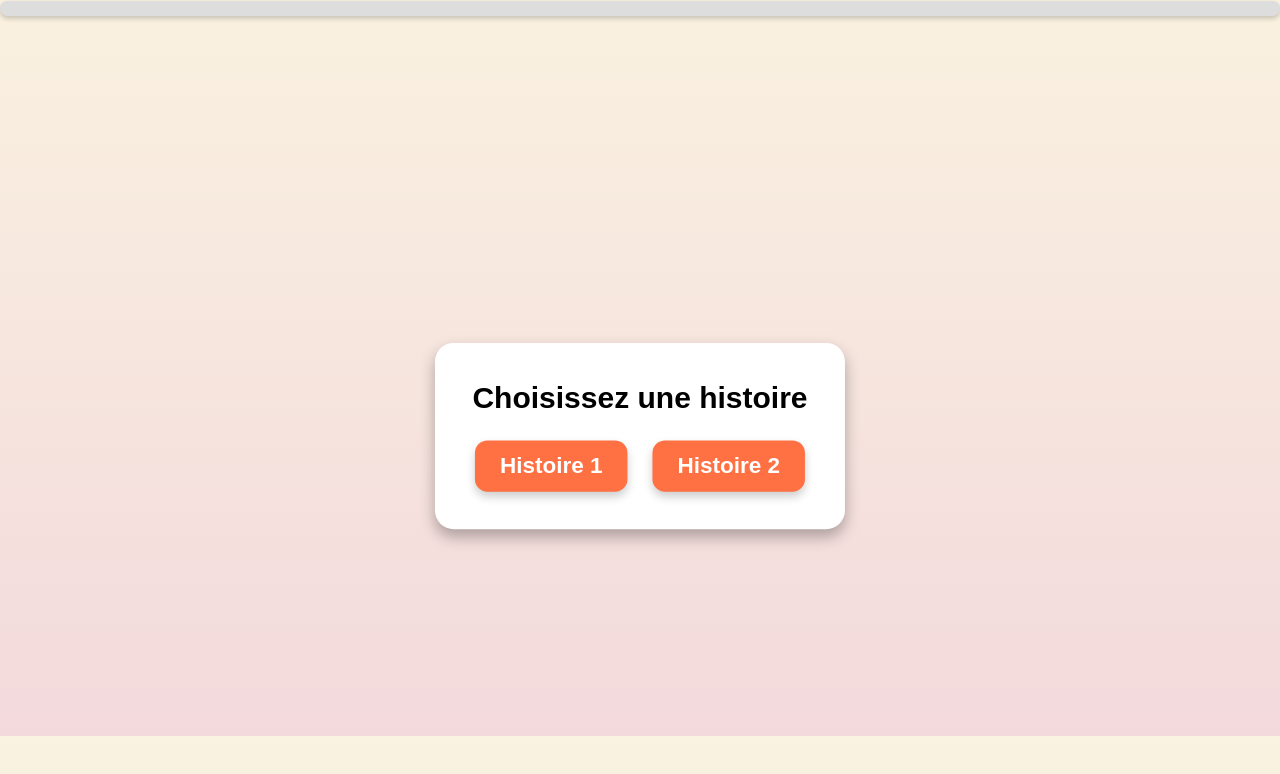
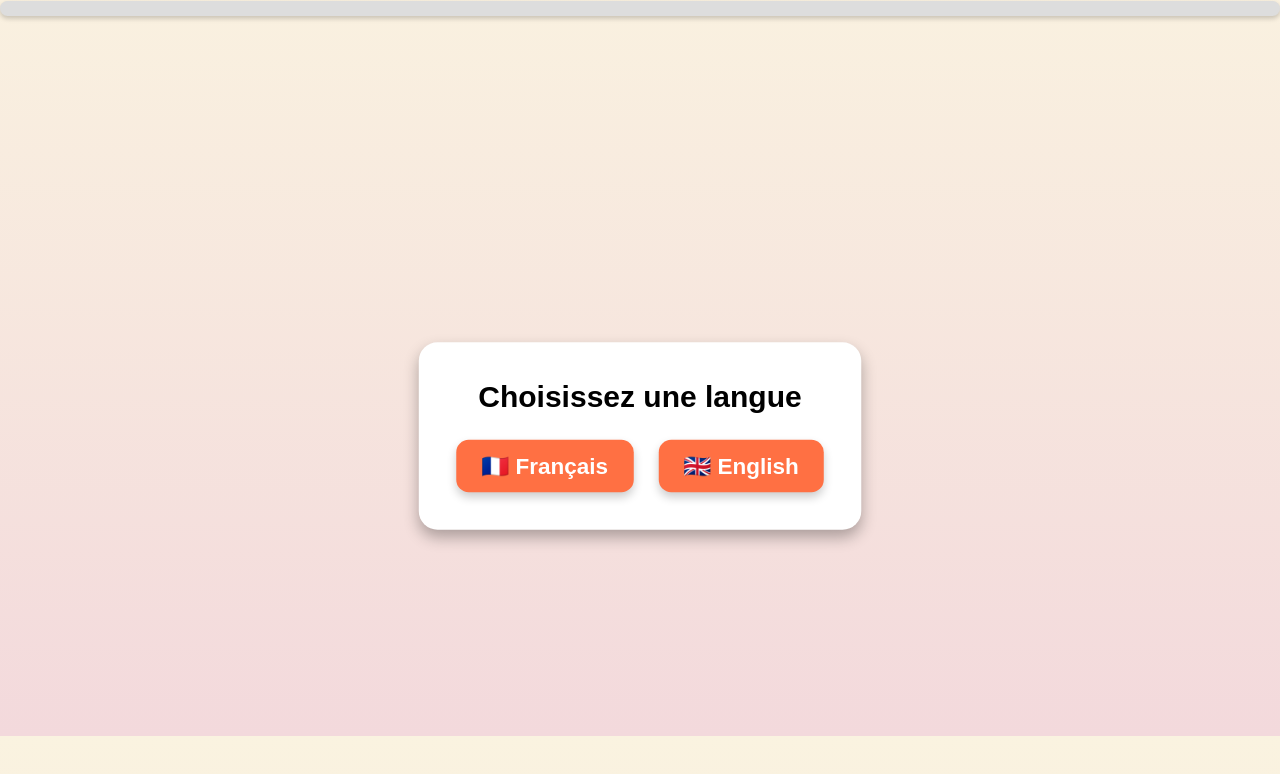
Before and after one commit to EnzoDattignie/QTum-Physics, a plain HTML site: page index.html in a window 1280 px wide. Shown: the part 64-838 px from the top of the page. Drawn offline with Linux system fonts and the light colour scheme.

Commit message:
Incorporation des textes finaux

```diff
--- a/index.html
+++ b/index.html
@@ -14,10 +14,10 @@
 
   <!-- Sélecteur d'histoire -->
   <div id="story-selector" class="modal">
-      <h2>Choisissez une histoire</h2>
+      <h2>Choisissez une langue</h2>
       <div id="story-options">
-          <button class="story-btn" data-story="story1">Histoire 1</button>
-          <button class="story-btn" data-story="story2">Histoire 2</button>
+          <button class="story-btn" data-story="story1">🇫🇷 Français</button>
+          <button class="story-btn" data-story="story2">🇬🇧 English</button>
       </div>
   </div>
 
--- a/script.js
+++ b/script.js
@@ -26,9 +26,9 @@ document.addEventListener('DOMContentLoaded', function() {
 
                     { text: "— Rien de tel que le sport pour se défouler, dit-il. Je t’ai préparé un parcours spécial 'Loup excité'. Prêt ?", image: "Joyeux.jpg" },
 
-                    { text: "Et il fila comme une fusée. Derrière lui, Loup courait, sautait, rampait… Alfred s’arrêta au pied d’un arbre immense.", image: "Excité.jpg" },
+                    { text: "Et il fila comme une fusée. Derrière lui, Loup courait, sautait, rampait… Alfred s’arrêta au pied d’un arbre immense.", image: "Test.jpg" },
 
-                    { text: "— On se retrouve en haut ! cria-t-il en disparaissant dans les feuillages.", image: "Excité.jpg" },
+                    { text: "— On se retrouve en haut ! cria-t-il en disparaissant dans les feuillages.", image: "Test.jpg" },
 
                     { text: "Arrivé au sommet, Loup regarda en bas… Sa gorge se serra, son cœur se mit à cogner dans sa poitrine, ses jambes à trembler.", image: "Peur.jpg" },
 
@@ -46,11 +46,11 @@ document.addEventListener('DOMContentLoaded', function() {
 
                     { text: "Les pattes pleines de farine, Gros Louis était avec Louve dans la cuisine.", image: "Neutre.jpg" },
 
-                    { text: "— Ils ont l’air de bien s’amuser tous les deux…, pensa Loup, jaloux.", image: "Jaloux.jpg" },
+                    { text: "— Ils ont l’air de bien s’amuser tous les deux…, pensa Loup, jaloux.", image: "Colere.jpg" },
 
                     { text: "— Salut Loup ! fit Gros Louis. Aujourd’hui, on prépare des macarons. Pour réussir ces gâteaux, il faut être très, très patient. Tiens, c’est un bon exercice pour toi, n’est-ce pas ?", image: "Joyeux.jpg" },
 
-                    { text: "À ces mots, Louve éclata de rire.", image: "Rire.jpg" },
+                    { text: "À ces mots, Louve éclata de rire.", image: "Rires.jpg" },
 
                     { text: "Loup sentit la moutarde lui monter au nez. Il devint tout rouge, tapa du pied et explosa :", image: "Colere.jpg" },
 
@@ -80,36 +80,93 @@ document.addEventListener('DOMContentLoaded', function() {
 
                     { text: "Loup et Louve se regardèrent, des cœurs plein les yeux. Loup leva ses pattes : il se sentait léger, léger, léger ! Et… il était affamé !", image: "Joyeux.jpg" },
 
-                    { text: "À table, mes amis, les macarons sont prêts !", image: "Rire.jpg" }
+                    { text: "À table, mes amis, les macarons sont prêts !", image: "Rires.jpg" }
             ],
             defaultBg: "bg-heureux"
         },
         story2: {
             steps: [
-                { text: "Il était une fois 3 petits cochons qui vivaient avec leur maman dans une petite maison. Un jour, leur mère les réunit et leur dit : \"Mes enfants, vous avez beaucoup grandi, et notre maison est bien trop petite pour nous maintenant. Demain, vous partirez pour construire chacun votre maison. Et surtout, faites bien attention au grand méchant loup\".", image: "Neutre.jpg" },
+                { text: "Once upon a time, there was a wolf who lived in a beautiful forest, surrounded by all his friends. His name was Wolf. But this wolf had a problem: he was too emotional. Happy, angry, sad, excited... his mood changed a hundred times a minute!", image: "Neutre.jpg" },
 
-                { text: "Le lendemain, ils s'embrassèrent tous et partirent. Nouf Nouf, le plus jeune et le plus paresseux, rencontra un paysan et lui demanda un peu de paille pour construire sa maison en quelques minutes. Nif Nif, le second, un peu moins paresseux, demanda du bois à un bûcheron et se construisit une maison en bois en quelques heures. Naf Naf, l'aîné et le plus travailleur, acheta des briques à un maçon et se construisit une solide maison de brique en plusieurs jours.", image: "Joyeux.jpg" },
+                { text: "So, when Wolf was in a joyful mood, he whistled with a light heart, cracked jokes, talked to the trees... He was bursting with energy and full of fun ideas!", image: "Joyeux.jpg" },
 
-                { text: "Ses frères qui avaient terminé bien avant lui, se moquaient de lui en rigolant et en jouant de la musique devant lui. Mais Naf Naf leur reprochait leur paresse et leur disait \"Nous verrons bien quand le loup viendra! Rira bien qui rira le dernier!\"", image: "Colere.jpg" },
+                { text: "However, if something upset him… Oh no! He would frown, explode, and send everyone away!", image: "Colere.jpg" },
 
-                { text: "Quelques jours plus tard, un horrible et énorme grand méchant loup sortit de la forêt. Il vit d’abord la maison de Nouf Nouf et cria: \"Petit cochon, ouvre-moi ta porte ou je soufflerai, et ta maison s’envolera!\" \"Non, jamais de la vie\" dit Nouf Nouf en tremblant.", image: "Peur.jpg" },
+                { text: "— You need to learn to calm down, Wolf, said Master Owl one day, exasperated. You're making us dizzy!", image: "Colere.jpg" },
 
-                { text: "Alors le grand méchant loup remplit ses poumons et commença à souffler de toutes ses forces: \"Pfffffffffff Hoooo Pfffffffffffff!\" En quelques secondes, la maison s’envola.", image: "Vent.jpg" },
+                { text: "— Learn to calm down? But why? asked Wolf.", image: "Colere.jpg" },
 
-                { text: "Nouf Nouf, se mit à courir de toutes ses forces vers la cabane de son frère Nif Nif. Nif Nif lui ouvrit la porte juste à temps car ils entendirent rugir la voix du loup: \"Petits cochons! Petits cochons! Ouvrez-moi la porte!\" \"Non non!\" S’exclama Nif Nif. \"Nous ne t’ouvrirons pas!\" Le loup répondit: \"Puisque c’est comme ça, je vais souffler, souffler, souffler, et votre maison s’envolera.\"", image: "Peur.jpg" },
+                { text: "— To be more peaceful! But don’t worry, we’ll help you… We start tomorrow!", image: "Colere.jpg" },
 
-                { text: "Alors il gonfla sa poitrine et se mit à souffler de toutes ses forces: \"Pfffffffffff Hoooo Pfffffffffffff!\" La cabane résista un peu mais s’envola bien vite.", image: "Vent.jpg" },
+                { text: "The next day, Wolf went to his friend’s house.", image: "Neutre.jpg" },
 
-                { text: "Nouf Nouf et Nif Nif se mirent à courir, courir, courir, en direction de la maison de briques de leur frère Naf Naf. Naf Naf les laissa entrer juste à temps. De grands coups retentirent à la porte. \"Boum Boum Boum\". C’était le loup. \"Petits cochons, petits cochons! Ouvrez-moi la porte ou je soufflerai, soufflerai, soufflerai, et votre maison s’envolera.\" \"Non\" dit Naf Naf, \"Nous ne t’ouvrirons pas.\"", image: "Peur.jpg" },
+                { text: "— To control your emotions, yoga is perfect! declared Master Owl. Breathe calmly and clear your mind.", image: "Neutre.jpg" },
 
-                { text: "Alors le Loup souffla de toutes ses forces: \"Pffffffffffffffffffffffffffffffffffffffffffffffffff!\" La maison ne bougea pas d’un pouce. Enragé, il souffla à nouveau: \"Pffffffffffffffffffffffffffffffffffffffffffffffffff!\" Mais la maison résista, solide comme un roc. Il souffla, souffla et souffla encore jusqu’à perdre haleine. \"Hufufufufufu\"", image: "Vent.jpg" },
+                    { text: "Master Owl flowed through the poses: lotus, mountain… and Wolf tried to copy him. Oh dear! It wasn’t easy, but it was so funny! Unable to hold it in, Wolf burst out laughing.", image: "Rires.jpg" },
 
-                { text: "À bout de souffle, le grand méchant loup, chercha une autre idée pour entrer dans la maison. Il aperçut la cheminée sur le toit, commença à escalader le mur pour y descendre et attraper son repas.", image: "Peur.jpg" },
+                    { text: "— Seems like yoga doesn’t work for you, sighed Master Owl.", image: "Question.jpg" },
 
-                { text: "Heureusement, Naf Naf, avait entendu les pas du loup sur le toit, et il avait mis rapidement une grande marmite d’eau chaude à bouillir sur le feu. Lorsque le grand méchant loup descendit par le conduit de la cheminée, il se brûla tellement fort, qu’il sauta à plusieurs mètres en passant par la cheminée en sens inverse. Il courut, courut, courut jusqu’à disparaître complètement. Et on ne le revit plus jamais dans la région.", image: "Joyeux.jpg" },
+                    { text: "Outside, Alfred was waiting impatiently for Wolf.", image: "Neutre.jpg" },
 
-                { text: "Les trois petits cochons sortirent tout heureux de la maison de briques et se mirent à danser en rond en chantant: \"Qui a peur du grand méchant loup, c’est peut-être vous? C’est pas nous!\" Naf Naf put enfin se joindre à la flûte de Nouf Nouf et au violon de Nif Nif en les accompagnant gaiement sur son piano. Finalement, il invita ses frères à vivre dans sa maison en attendant qu’ils construisent chacun leur propre maison de brique.", image: "Joyeux.jpg" }
+                    { text: "— Nothing beats sport to let off steam, he said. I’ve set up a special 'Excited Wolf' course. Ready?", image: "Joyeux.jpg" },
+
+                    { text: "And off he shot like a rocket. Behind him, Wolf was running, jumping, crawling… Alfred stopped at the foot of a huge tree.", image: "Test.jpg" },
+
+                    { text: "— See you at the top! he shouted as he disappeared into the leaves.", image: "Test.jpg" },
+
+                    { text: "Once at the top, Wolf looked down… His throat tightened, his heart pounded in his chest, his legs trembled.", image: "Peur.jpg" },
+
+                    { text: "— Alfred, I’m scared! he panicked. I’m going to fall!", image: "Peur.jpg" },
+
+                    { text: "— Calm down, Wolf. I’m right here with you. We’ll climb down together, slowly.", image: "Peur.jpg" },
+
+                    { text: "Wolf took a deep breath and, trembling all over, climbed down.", image: "Peur.jpg" },
+
+                    { text: "— You’ve conquered your fear—you can be proud of yourself! Alfred congratulated him.", image: "Joyeux.jpg" },
+
+                    { text: "Wolf smiled: oh yes, he was truly proud of himself!", image: "Joyeux.jpg" },
+
+                    { text: "All this made me hungry, thought Wolf. That’s perfect—Big Louie is waiting for me.", image: "Neutre.jpg" },
+
+                    { text: "Covered in flour, Big Louie was in the kitchen with Lona.", image: "Neutre.jpg" },
+
+                    { text: "— They look like they’re having so much fun together…, thought Wolf, jealous.", image: "Colere.jpg" },
+
+                    { text: "— Hi, Wolf! said Big Louie. Today we’re making macarons. To succeed with these treats, you have to be very, very patient. It's a great exercise for you, isn’t it?", image: "Joyeux.jpg" },
+
+                    { text: "At these words, Lona burst out laughing.", image: "Rires.jpg" },
+
+                    { text: "Wolf felt his temper rising. He turned red, stomped his foot and exploded:", image: "Colere.jpg" },
+
+                    { text: "— That’s right, go ahead and make fun of me! he shouted, furious. I don’t care! I don’t even want to make stupid cookies with stupid people!", image: "Colere.jpg" },
+
+                    { text: "Wolf stormed off, muttering under his breath and swiping angrily at the trees.", image: "Colere.jpg" },
+
+                    { text: "Little by little, Wolf slowed down, until he was dragging his feet like a snail, his heart heavy. A tear rolled down his cheek.", image: "Triste.jpg" },
+
+                    { text: "— I shouldn’t have gotten angry, he sniffled. Lona will never love me again… I feel so sad…", image: "Triste.jpg" },
+
+                    { text: "— Hey, what’s wrong with my awesome buddy? came a voice behind him.", image: "Question.jpg" },
+
+                    { text: "It was Miss Yeti. She gave him a big hug, then said:", image: "Bisous.jpg" },
+
+                    { text: "— What’s done is done. Now you have to fix your mistake! Go see Big Louie and Lona and apologize. You’ll feel so much better afterward.", image: "Joyeux.jpg" },
+
+                    { text: "— But what if Lona doesn’t forgive me? asked Wolf, worried.", image: "Peur.jpg" },
+
+                    { text: "— Nothing ventured, nothing gained, replied Miss Yeti. Go on now!", image: "Joyeux.jpg" },
+
+                    { text: "Feeling ashamed, Wolf went back and knocked on Big Louie’s door.", image: "Peur.jpg" },
+
+                    { text: "— I’m sorry, my friends, he said. I didn’t mean what I said. It wasn’t kind.", image: "Peur.jpg" },
+
+                { text: "— Apology accepted, smiled Lona.", image: "Joyeux.jpg" },
+
+                { text: "Wolf and Lona looked at each other, hearts in their eyes. Wolf lifted his paws: he felt light, light, light! And… he was starving!", image: "Joyeux.jpg" },
+
+                { text: "Let’s eat now —the macarons are ready!", image: "Rires.jpg" }
             ],
+
             defaultBg: "bg-peur"
         }
     };
@@ -226,8 +283,7 @@ document.addEventListener('DOMContentLoaded', function() {
         textBox.style.display = 'none';
         buttonContainer.style.display = 'none';
         endScreen.style.display = 'block';
-        progressCont.style.display = "none";
-    }
+    };
 
     emojiBtns.forEach(btn => {
         btn.addEventListener('click', function() {
```
Also changed, not shown: Rires.jpg, Test.jpg (added), Triste.jpg (added), Vent.jpg (deleted).
